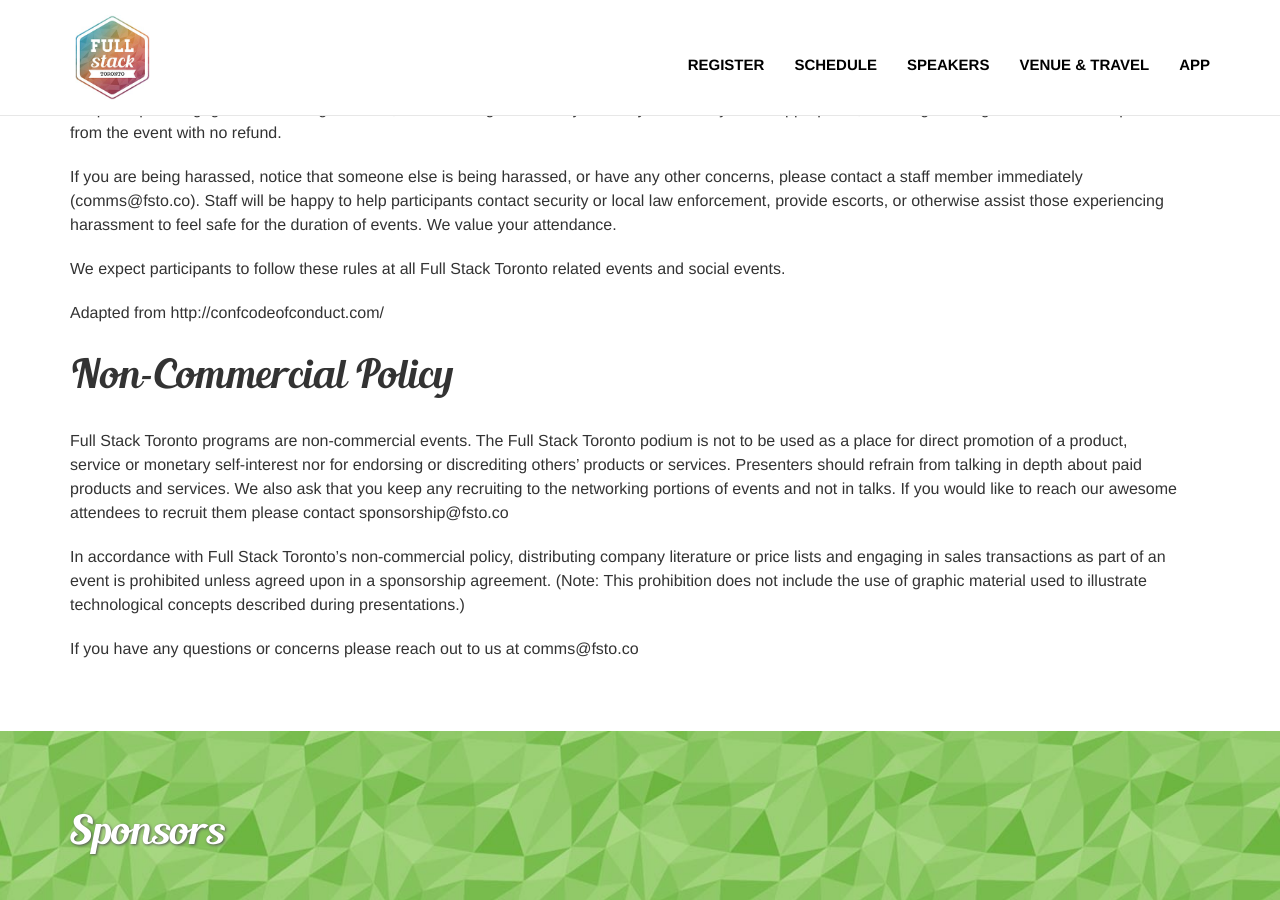
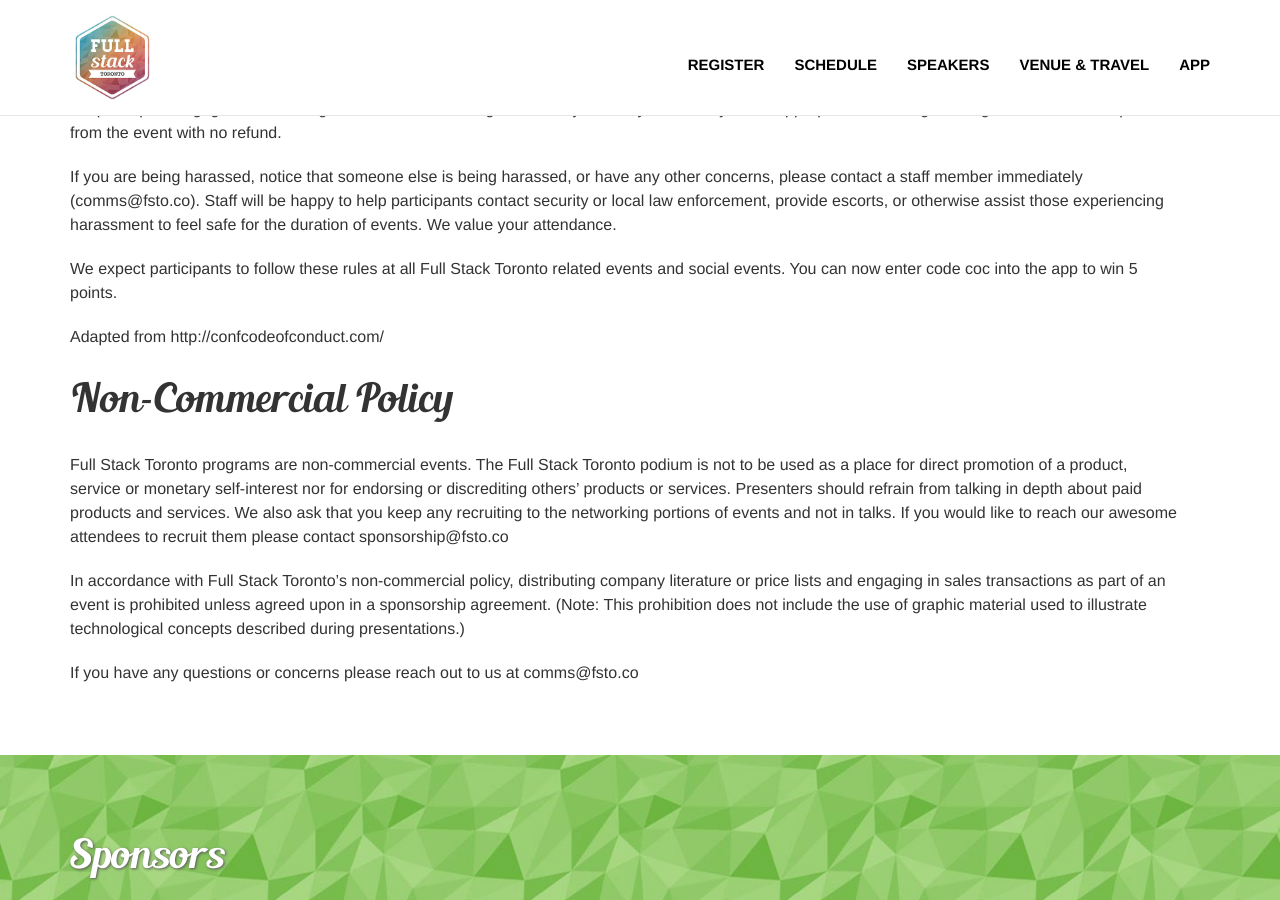
Before and after one commit to fullstackto/fstoco2016, a Jekyll site: the page built from code-of-conduct/index.html, in a window 1280 px wide and 900 px high, scrolled down 835 px. Built offline with Jekyll 4.4.1, drawn with Linux system fonts in a browser that asks for light colours.

Commit message:
passcode:

```diff
--- a/code-of-conduct/index.html
+++ b/code-of-conduct/index.html
@@ -20,7 +20,7 @@
 
       <p>If you are being harassed, notice that someone else is being harassed, or have any other concerns, please contact a staff member immediately (comms@fsto.co). Staff will be happy to help participants contact security or local law enforcement, provide escorts, or otherwise assist those experiencing harassment to feel safe for the duration of events. We value your attendance.</p>
 
-      <p>We expect participants to follow these rules at all Full Stack Toronto related events and social events.</p>
+      <p>We expect participants to follow these rules at all Full Stack Toronto related events and social events. You can now enter code coc into the app to win 5 points.</p>
 
       <p>Adapted from http://confcodeofconduct.com/</p>
 
```
